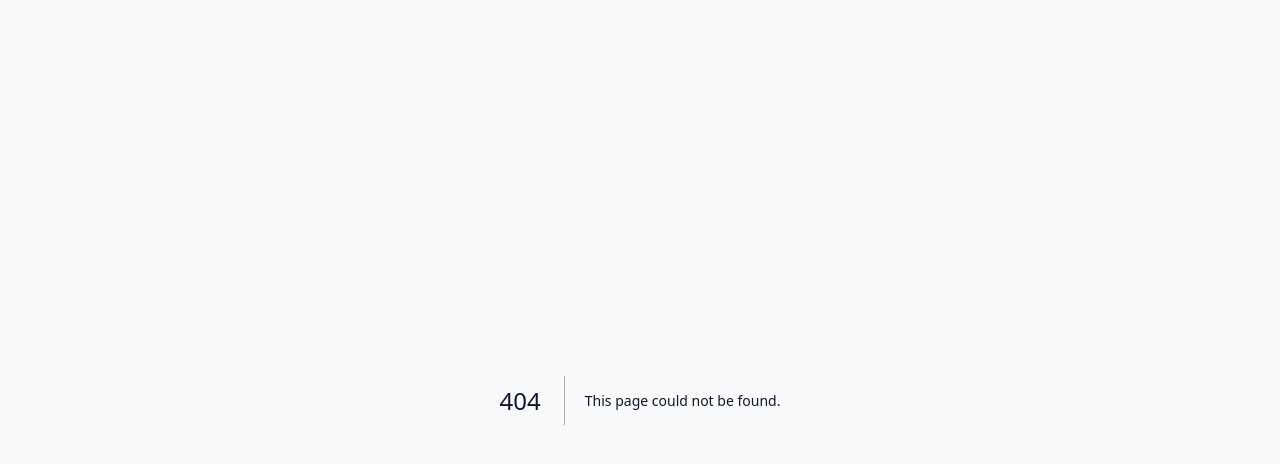
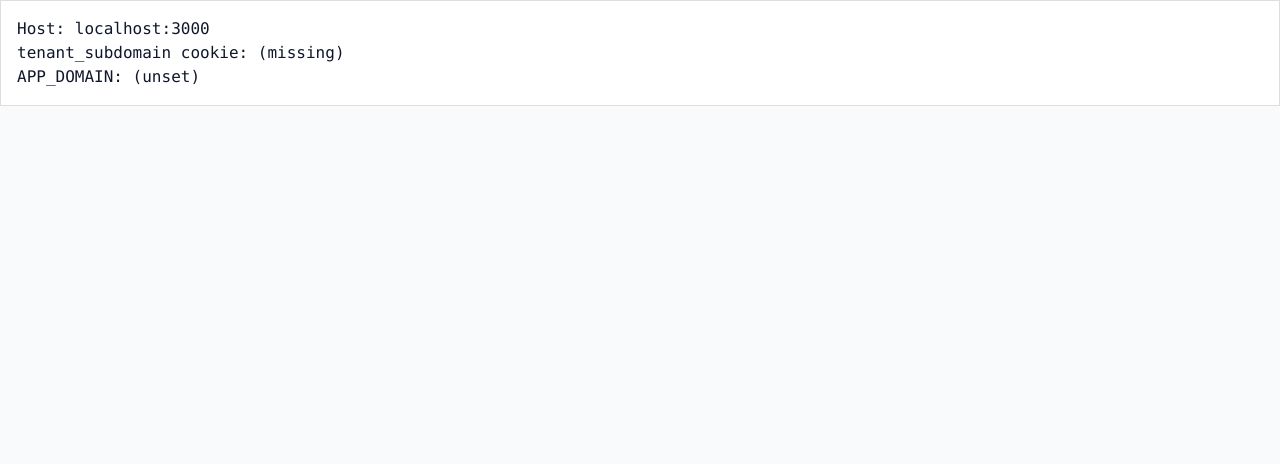
Before and after one commit to teg-hub/fair-chance-os, a Next.js app: page /debug in a window 1280 px wide. Before the commit this address had no page. Shown: the top 464 px of the page. Built offline with nearby package versions, Linux system fonts and the light colour scheme; no server answers.

Commit message:
Create page.tsx

```diff
--- /dev/null
+++ b/src/app/debug/page.tsx
@@ -0,0 +1,17 @@
+import { headers, cookies } from 'next/headers'
+
+export default function DebugPage() {
+  const h = headers()
+  const host = h.get('host') || '(none)'
+  const cookieStore = cookies()
+  const tenantCookie = cookieStore.get('tenant_subdomain')?.value || '(missing)'
+
+  return (
+    <pre style={{ padding: 16, background: '#fff', border: '1px solid #ddd' }}>
+{`Host: ${host}
+tenant_subdomain cookie: ${tenantCookie}
+APP_DOMAIN: ${process.env.APP_DOMAIN || '(unset)'}
+`}
+    </pre>
+  )
+}
```
